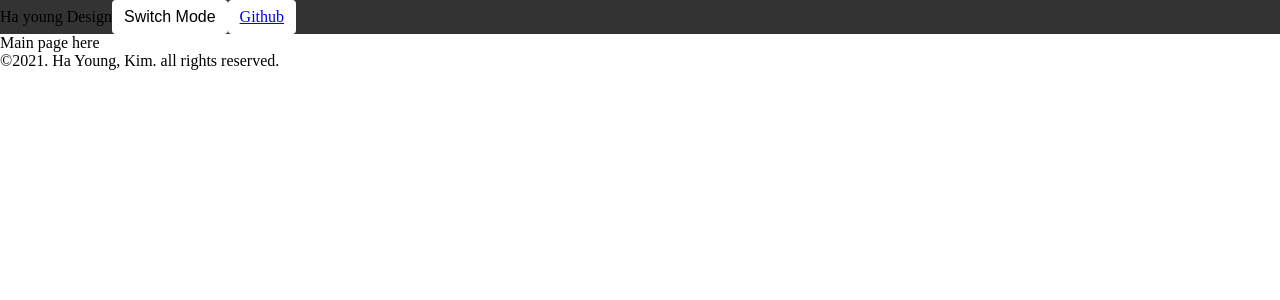
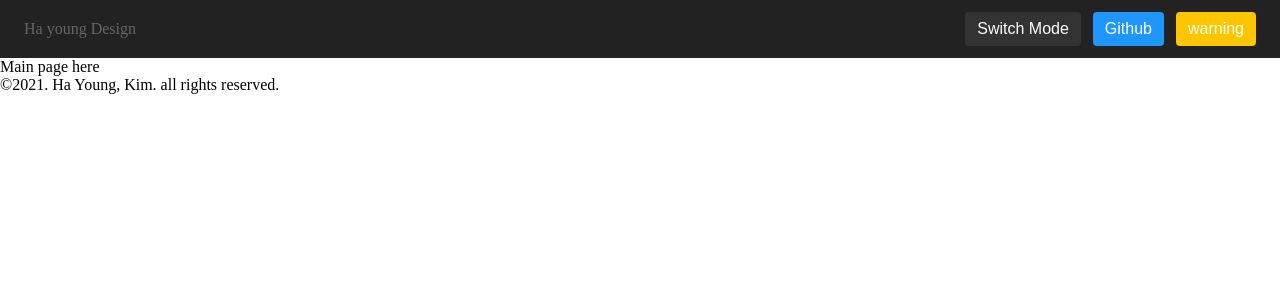
Before and after one commit to hayoung-jeremy/react_practice, a React (Create React App) app: page / in a window 1280 px wide. Shown: the top 300 px of the page. Built offline with nearby package versions, Linux system fonts and the light colour scheme; the HTML template or start-up script is replaced by a standard one.

Commit message:
feat : Add style features to Button Component  - color style  - font style
 additionally installed polished

```diff
--- a/package.json
+++ b/package.json
@@ -7,6 +7,7 @@
     "@testing-library/react": "^11.2.7",
     "@testing-library/user-event": "^12.8.3",
     "node-sass": "^6.0.0",
+    "polished": "^4.1.3",
     "react": "^17.0.2",
     "react-dom": "^17.0.2",
     "react-scripts": "4.0.3",
--- a/src/components/Button.js
+++ b/src/components/Button.js
@@ -1,28 +1,84 @@
 import React from "react";
 import styled, { css } from "styled-components";
+import { lighten, darken } from "polished";
 
-const CommonStyle = css`
+const commonStyles = css`
   display: inline-flex;
   outline: none;
   border: none;
   border-radius: 4px;
   cursor: pointer;
   padding: 8px 12px;
-  background-color: #fff;
+  color: #fff;
+  transition: 0.2s;
+
+  &:not(:first-child) {
+    margin-left: 12px;
+  }
+`;
+
+const fontStyles = css`
+  ${(props) => {
+    if (props.en) {
+      return css`
+        font-family: "Montserrat", sans-serif;
+      `;
+    } else {
+      return css`
+        font-family: "Noto Sans KR" sans-serif;
+      `;
+    }
+  }}
   font-size: 1rem;
 `;
 
+const colorStyles = css`
+  ${({ theme, color }) => {
+    const buttonColor = theme.palette[color];
+    return css`
+      background-color: ${buttonColor};
+      &:hover {
+        background-color: ${color === "grayScale"
+          ? lighten(0.04, buttonColor)
+          : lighten(0.1, buttonColor)};
+      }
+      &:active {
+        background-color: ${color === "grayScale"
+          ? darken(0.04, buttonColor)
+          : darken(0.1, buttonColor)};
+      }
+      // outline
+      ${(props) =>
+        props.outline &&
+        css`
+          color: ${buttonColor};
+          border: 1px solid ${buttonColor};
+          &:hover {
+            background-color: ${buttonColor};
+            color: white;
+          }
+        `}
+    `;
+  }}
+`;
+
 const StyledButton = styled.button`
-  ${CommonStyle}
+  ${commonStyles}
+  ${colorStyles}
+  ${fontStyles}
 `;
 
 const Anchor = styled(StyledButton.withComponent("a"))`
-  ${CommonStyle}
+  ${commonStyles}
+  ${colorStyles}
+  ${fontStyles}
+  text-decoration: none;
+  color: ${(props) => props.fontColor};
 `;
 
 const Button = ({ children, onClick, isAnchor, isNewTap, href, ...rest }) => {
   return isAnchor ? (
-    <Anchor href={href} target={isNewTap ? `_blank` : ""}>
+    <Anchor href={href} target={isNewTap ? `_blank` : ""} {...rest}>
       {children}
     </Anchor>
   ) : (
--- a/src/containers/App.js
+++ b/src/containers/App.js
@@ -1,4 +1,5 @@
 import Button from "../components/Button";
+import { ThemeProvider } from "styled-components";
 import Main from "../pages/Main";
 
 // light mode, dark mode toggle button
@@ -23,22 +24,37 @@ const onClickToggleTheme = () => {
 
 function App() {
   return (
-    <>
+    <ThemeProvider
+      theme={{
+        palette: {
+          main: "#1e96fc",
+          grayScale: "#333",
+          warning: "#ffc600",
+        },
+      }}
+    >
       <header>
         Ha young Design
-        <Button onClick={onClickToggleTheme}>Switch Mode</Button>
+        <div>
+          <Button color="grayScale" onClick={onClickToggleTheme} en>
+            Switch Mode
+          </Button>
           <Button
+            color="main"
             isAnchor
             isNewTap
             href="https://github.com/hayoung-jeremy"
             rel="noreferrer"
+            en
           >
             Github
           </Button>
+          <Button color="warning">warning</Button>
+        </div>
       </header>
       <Main />
       <footer>©2021. Ha Young, Kim. all rights reserved.</footer>
-    </>
+    </ThemeProvider>
   );
 }
 
--- a/src/index.scss
+++ b/src/index.scss
@@ -6,5 +6,10 @@ body {
   font-family: "NotoSans KR";
 }
 header {
-  background: #333;
+  display: flex;
+  justify-content: space-between;
+  align-items: center;
+  background: #222;
+  color: #666;
+  padding: 12px 24px;
 }
```
Also changed, not shown: 1 other file (tests, documents, lock files or other folders). Lines whose indentation alone changed are shown as unchanged.
